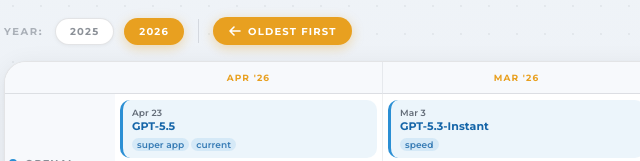
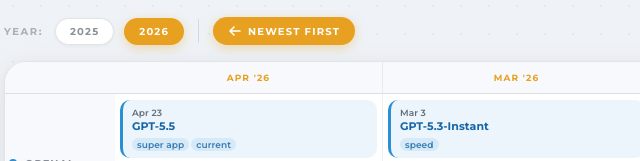
Before and after one commit to mwangtt/llm-timeline, a website: page index.html in a window 1280 px wide. Shown: the part 639-800 px from the top of the page, 44-684 px from the left. Drawn offline with Linux system fonts and the light colour scheme.

Commit message:
fix: button label Newest First when reversed=true

```diff
--- a/index.html
+++ b/index.html
@@ -483,7 +483,7 @@
         <svg width="14" height="14" viewBox="0 0 14 14" fill="none">
           <path d="M2 7h10M8 3l4 4-4 4" stroke="currentColor" stroke-width="1.6" stroke-linecap="round" stroke-linejoin="round"/>
         </svg>
-        Oldest First
+        Newest First
       </button>
     </div>
 
```
